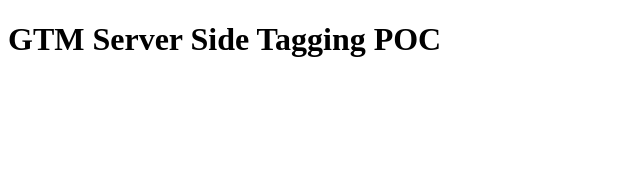
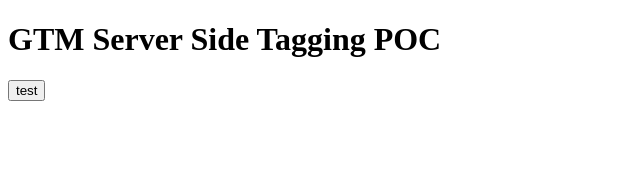
Before and after one commit to waynelee2048/gtm-sst-poc, a Nuxt app: page / in a window 1280 px wide. Shown: the top 170 px of the page, without its empty margins (0-640 px from the left). Built offline with nearby package versions, Linux system fonts and the light colour scheme.

Commit message:
feat: add button

```diff
--- a/pages/index.vue
+++ b/pages/index.vue
@@ -4,6 +4,7 @@
   <br />
   <br />
   <button @click="sendConversionEvent">send conversion</button> -->
+  <button class="button">test</button>
 </template>
 
 <script>
```
